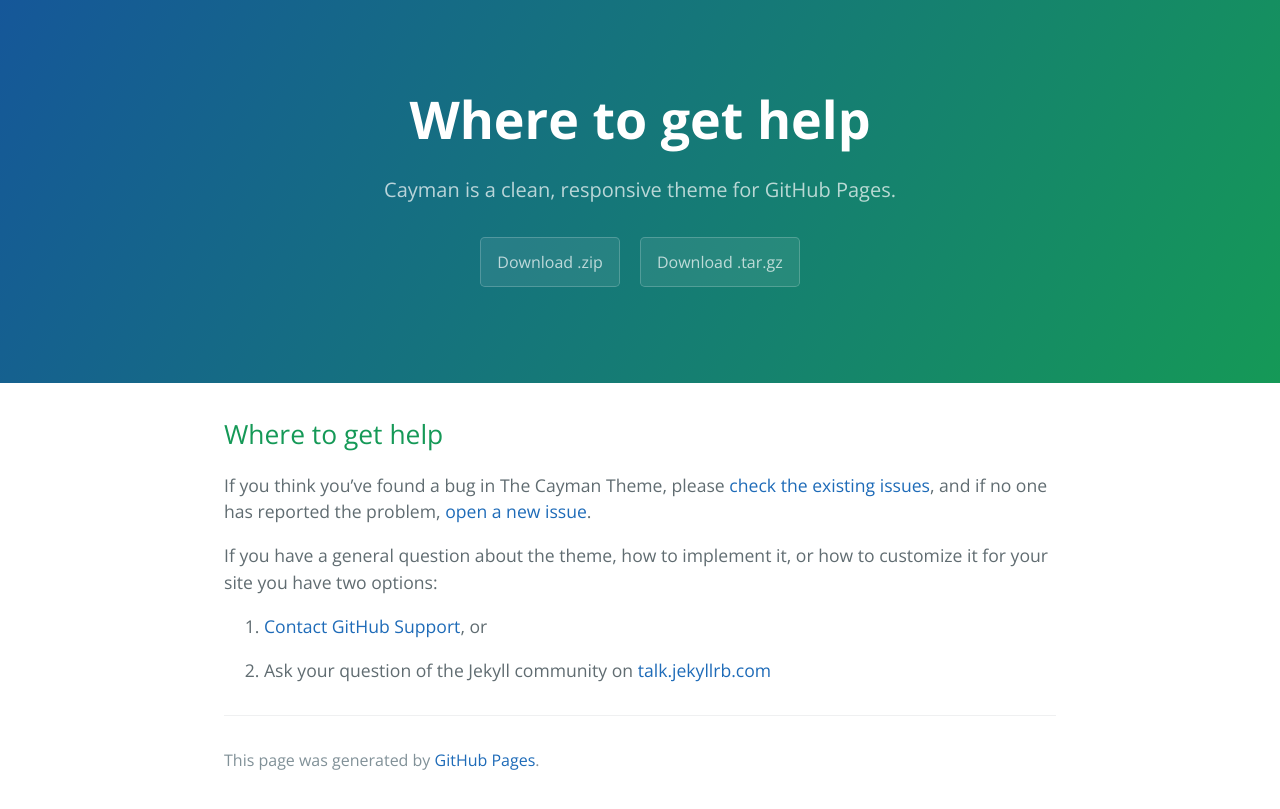
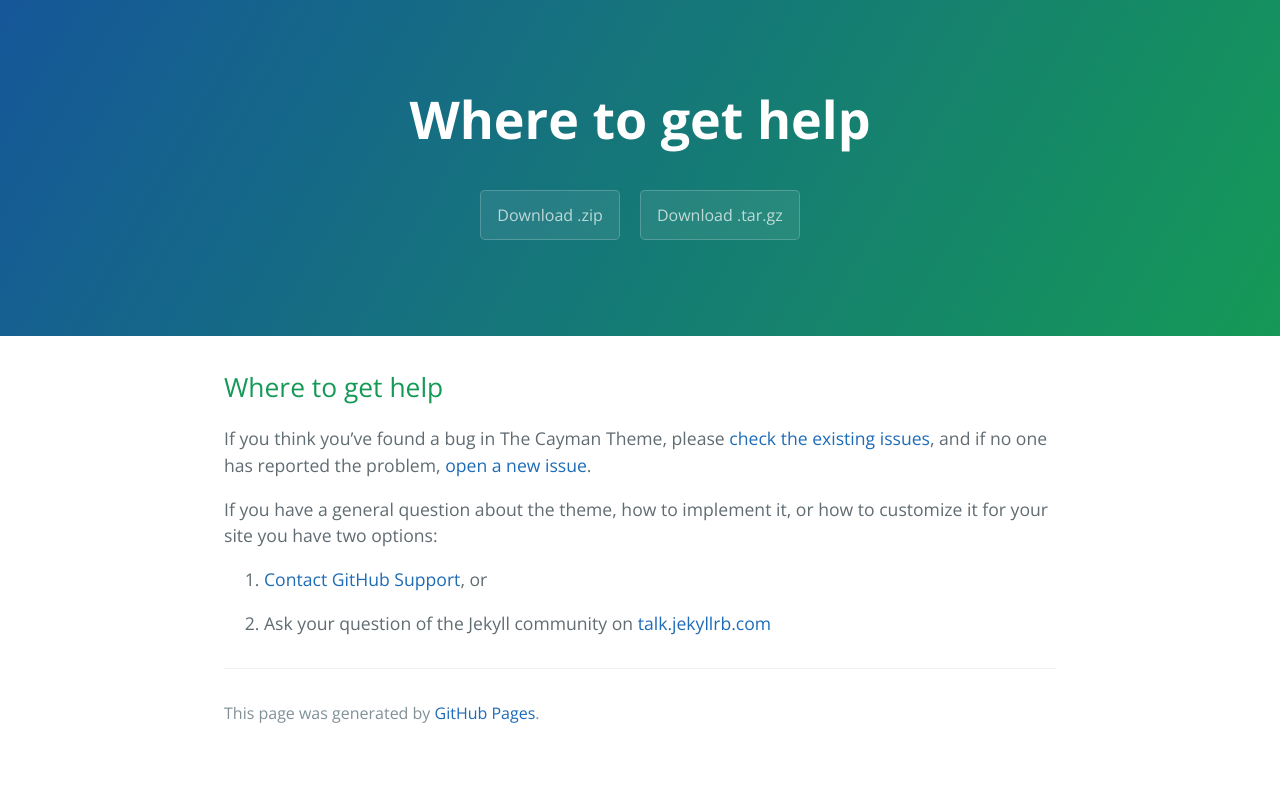
Before and after one commit to huang654360313/huang654360313.github.io, a Jekyll site: the page built from docs/SUPPORT.md, in a window 1280 px wide. Shown: the top 809 px of the page. Built offline with Jekyll 4.4.1, drawn with Linux system fonts in a browser that asks for light colours; our own code applies the rules of GitHub Pages for plain Markdown files; the repository's description, which GitHub fills in, is left out.

Commit message:
Update _config.yml

```diff
--- a/_config.yml
+++ b/_config.yml
@@ -1,5 +1,5 @@
-title: Cayman theme
-description: Cayman is a clean, responsive theme for GitHub Pages.
+title: hj's blog
+description:
 show_downloads: true
 google_analytics:
 theme: jekyll-theme-cayman
```
